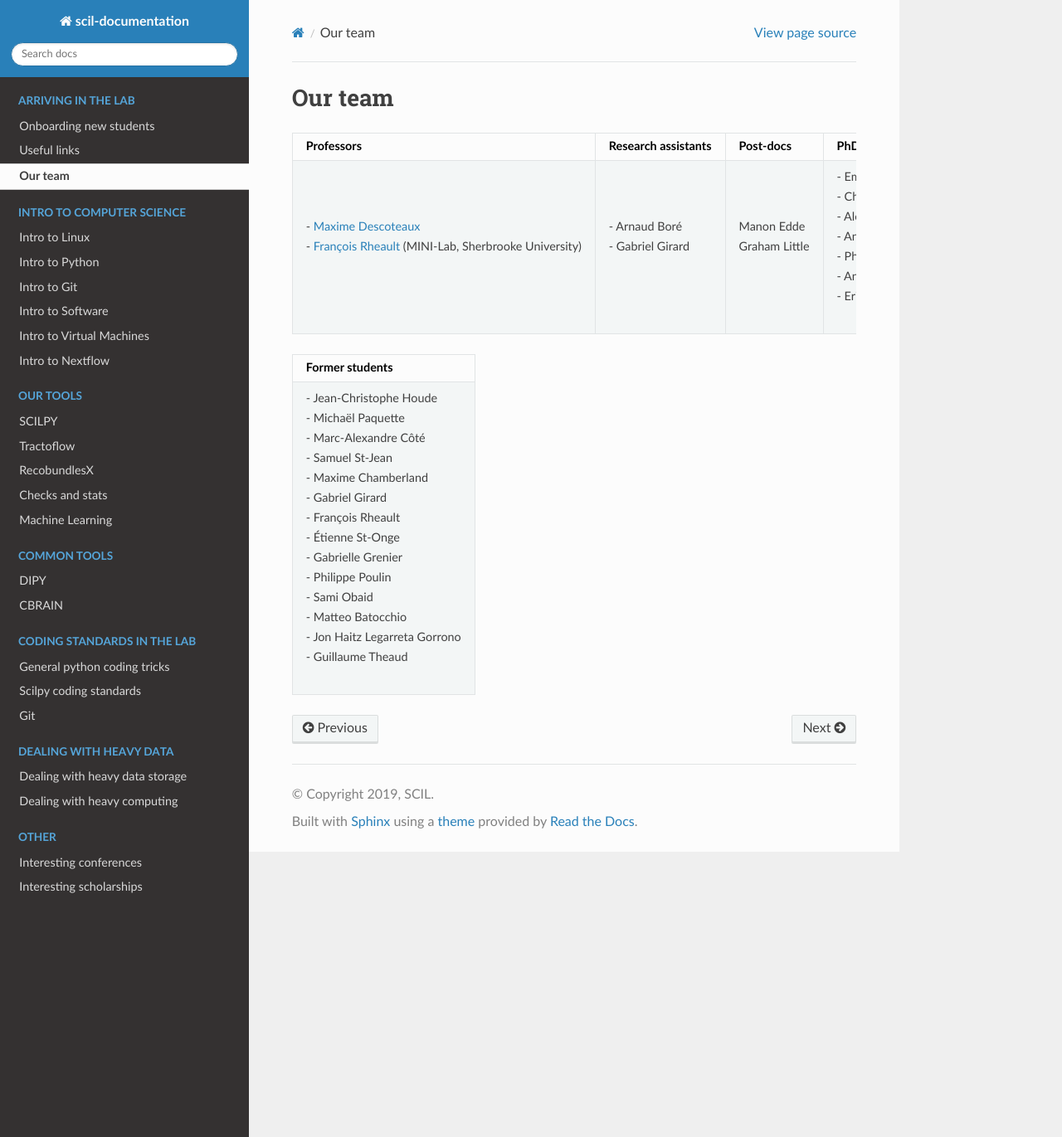
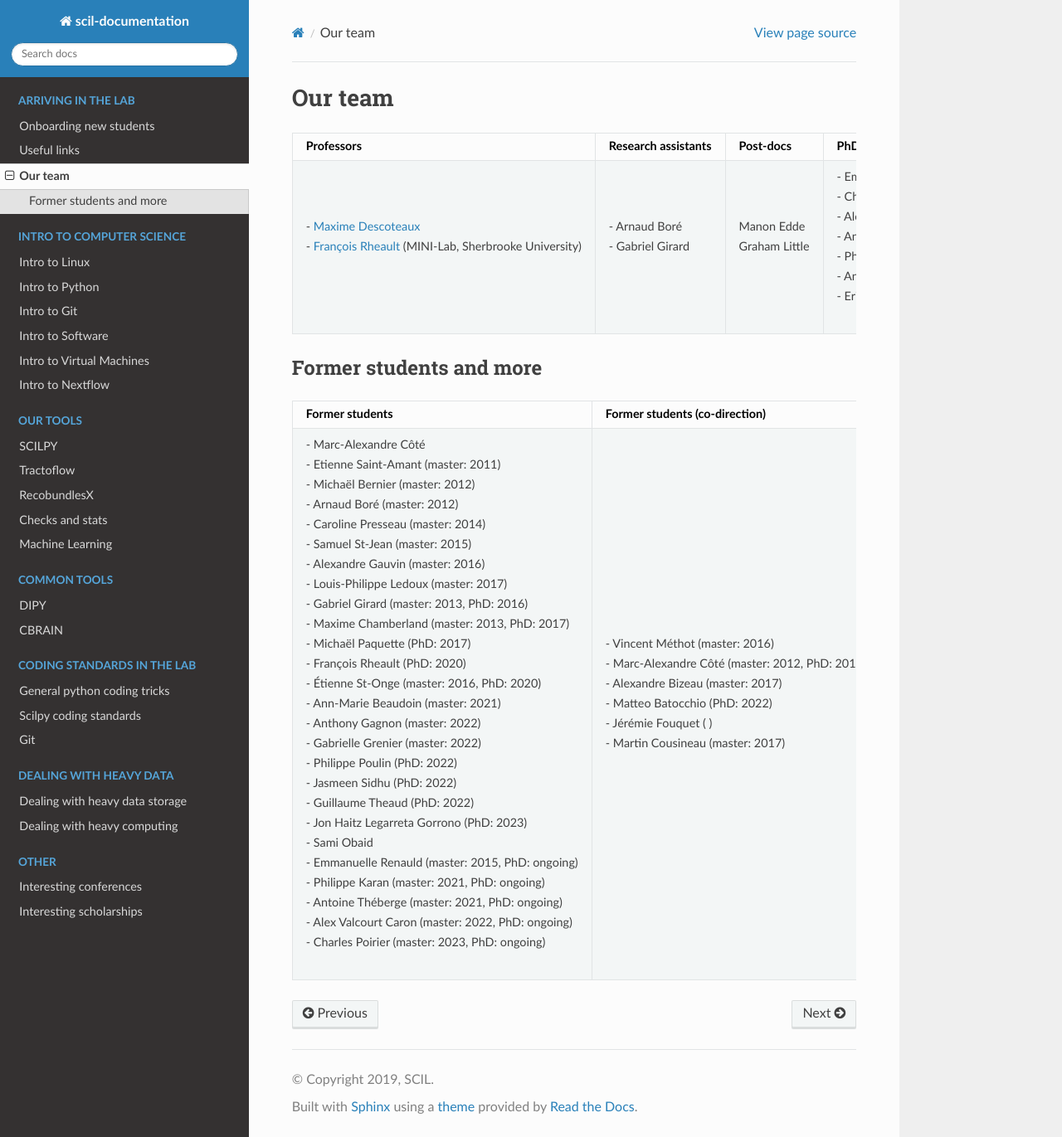
Before and after one commit to scilus/scil-documentation, a Sphinx documentation site: the page built from source/arriving/our_team.rst, in a window 1280 px wide and 1371 px high. Shown: the whole window at 83% size. Built offline with Sphinx 7.4.7 and the Read the Docs theme 2.0.0, drawn with Linux system fonts in a browser that asks for light colours.

Commit message:
Add former students

```diff
--- a/source/arriving/our_team.rst
+++ b/source/arriving/our_team.rst
@@ -26,22 +26,47 @@ Our team
        | - Erick Hernandez Gutierrez
      - Antoine Royer
 
+
+Former students and more
+************************
+
 .. list-table::
-   :widths: 100
+   :widths: 33 33 33
    :header-rows: 1
 
    * - Former students
-   * - | - Jean-Christophe Houde
-       | - Michaël Paquette
-       | - Marc-Alexandre Côté
-       | - Samuel St-Jean
-       | - Maxime Chamberland
-       | - Gabriel Girard
-       | - François Rheault
-       | - Étienne St-Onge
-       | - Gabrielle Grenier
-       | - Philippe Poulin
+     - Former students (co-direction)
+     - Other
+   * - | - Marc-Alexandre Côté
+       | - Etienne Saint-Amant (master: 2011)
+       | - Michaël Bernier (master: 2012)
+       | - Arnaud Boré (master: 2012)
+       | - Caroline Presseau (master: 2014)
+       | - Samuel St-Jean (master: 2015)
+       | - Alexandre Gauvin (master: 2016)
+       | - Louis-Philippe Ledoux (master: 2017)
+       | - Gabriel Girard (master: 2013, PhD: 2016)
+       | - Maxime Chamberland (master: 2013, PhD: 2017)
+       | - Michaël Paquette (PhD: 2017)
+       | - François Rheault (PhD: 2020)
+       | - Étienne St-Onge (master: 2016, PhD: 2020)
+       | - Ann-Marie Beaudoin (master: 2021)
+       | - Anthony Gagnon (master: 2022)
+       | - Gabrielle Grenier (master: 2022)
+       | - Philippe Poulin (PhD: 2022)
+       | - Jasmeen Sidhu (PhD: 2022)
+       | - Guillaume Theaud (PhD: 2022)
+       | - Jon Haitz Legarreta Gorrono (PhD: 2023)
        | - Sami Obaid
-       | - Matteo Batocchio
-       | - Jon Haitz Legarreta Gorrono
-       | - Guillaume Theaud
+       | - Emmanuelle Renauld (master: 2015, PhD: ongoing)
+       | - Philippe Karan (master: 2021, PhD: ongoing)
+       | - Antoine Théberge (master: 2021, PhD: ongoing)
+       | - Alex Valcourt Caron (master: 2022, PhD: ongoing)
+       | - Charles Poirier (master: 2023, PhD: ongoing)
+     - | - Vincent Méthot (master: 2016)
+       | - Marc-Alexandre Côté (master: 2012, PhD: 2017)
+       | - Alexandre Bizeau (master: 2017)
+       | - Matteo Batocchio (PhD: 2022)
+       | - Jérémie Fouquet ( )
+       | - Martin Cousineau (master: 2017)
+     - | - Jean-Christophe Houde
```
